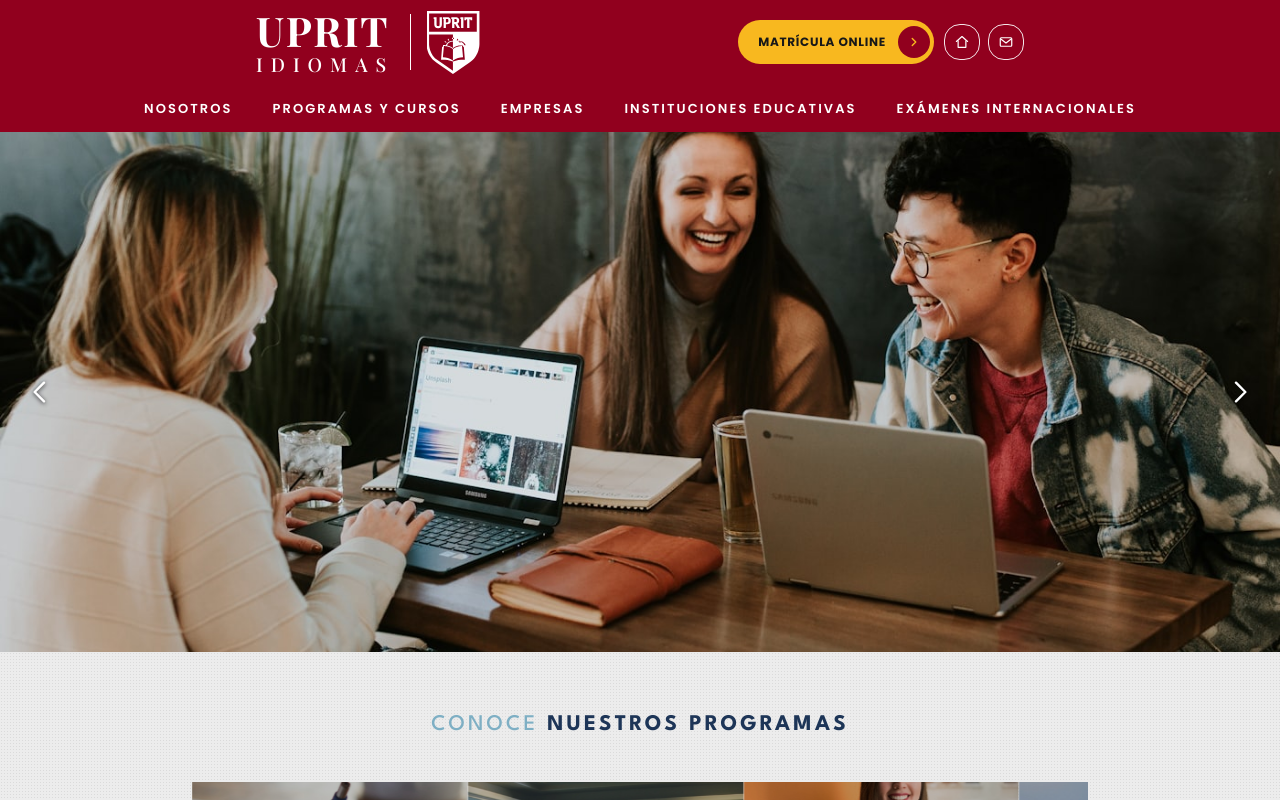
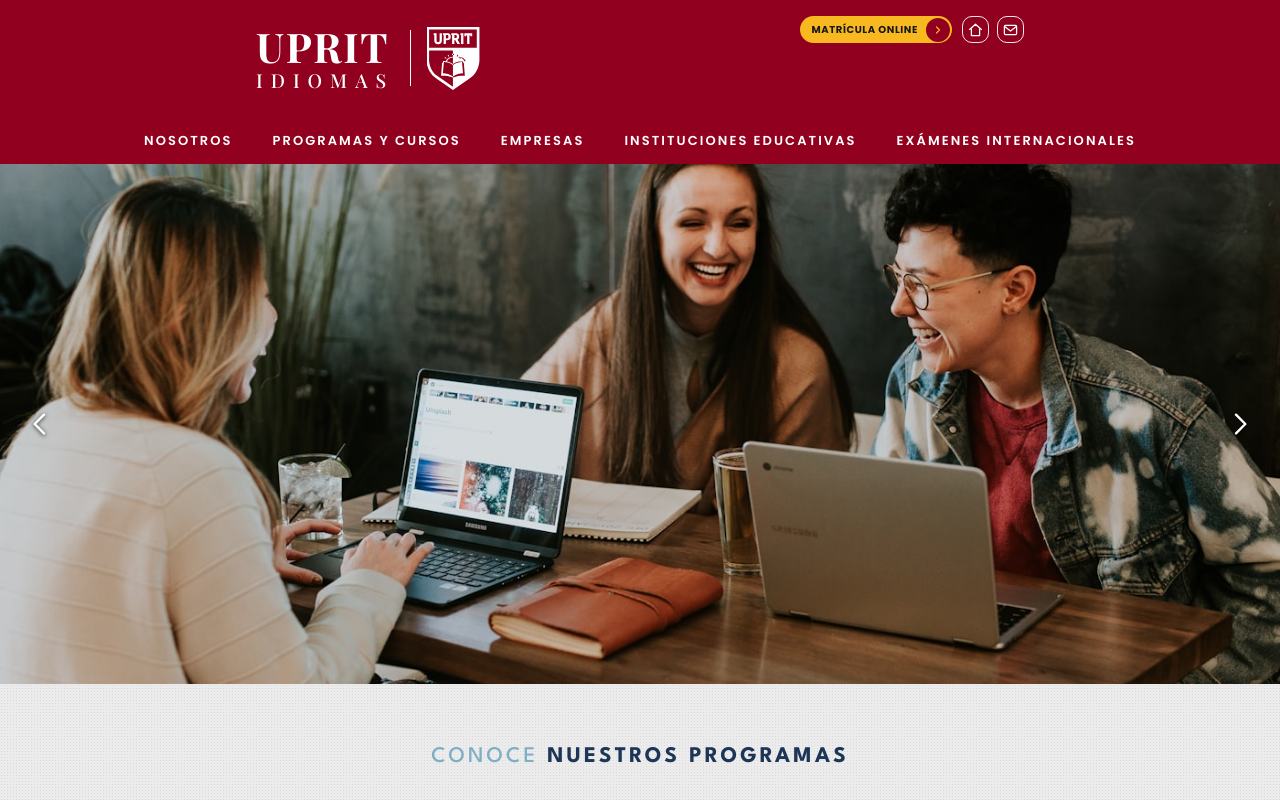
Before and after one commit to jhon-livias/uprit-languages, a React (Vite) app in the folder frontend/: page / in a window 1280 px wide. Shown: the top 800 px of the page. Built offline with nearby package versions, Linux system fonts and the light colour scheme.

Commit message:
fix banner

```diff
--- a/frontend/src/layouts/Brand.tsx
+++ b/frontend/src/layouts/Brand.tsx
@@ -8,7 +8,7 @@ export const Brand = ({ href = "/" }: BrandProps) => {
   return (
     <a
       href={href}
-      className="flex items-center gap-4 text-white focus-visible:outline-2 focus-visible:outline-offset-4 focus-visible:outline-cta"
+      className="flex items-center gap-4 text-white h-[84px] focus-visible:outline-2 focus-visible:outline-offset-4 focus-visible:outline-cta"
     >
       <span className="flex flex-col">
         <span className="font-serif text-[2.15rem] leading-none font-bold tracking-[0.04em] md:text-[2.55rem]">
--- a/frontend/src/layouts/Header/Header.tsx
+++ b/frontend/src/layouts/Header/Header.tsx
@@ -19,14 +19,15 @@ type IconLinkProps = {
   href: string
   label: string
   children: ReactNode
+  className?: string
 }
 
 const iconBoxClass =
-  "grid size-9 place-items-center rounded-lg border border-white/90 text-white transition-colors duration-200 hover:bg-white hover:text-header focus-visible:outline-2 focus-visible:outline-offset-2 focus-visible:outline-cta"
+  "grid place-items-center rounded-md border border-white/90 text-white transition-colors duration-200 hover:bg-white hover:text-header focus-visible:outline-2 focus-visible:outline-offset-2 focus-visible:outline-cta"
 
-const IconLink = ({ href, label, children }: IconLinkProps) => {
+const IconLink = ({ href, label, children, className }: IconLinkProps) => {
   return (
-    <a href={href} aria-label={label} className={iconBoxClass}>
+    <a href={href} aria-label={label} className={clsx(iconBoxClass, className)}>
       {children}
     </a>
   )
@@ -37,16 +38,16 @@ const EnrollButton = ({ className }: { className?: string }) => {
     <a
       href={headerActions.enroll.href}
       className={clsx(
-        "inline-flex h-11 items-center gap-3 rounded-full bg-cta py-1 pr-1 pl-5 text-[12px] font-bold tracking-[0.06em] text-cta-fg uppercase transition duration-200 hover:brightness-110 focus-visible:outline-2 focus-visible:outline-offset-2 focus-visible:outline-white",
+        "inline-flex h-[27px] max-h-[27px] items-center gap-2 rounded-full bg-cta py-0 pr-0.5 pl-3 text-[10px] font-bold tracking-[0.06em] text-cta-fg uppercase transition duration-200 hover:brightness-110 focus-visible:outline-2 focus-visible:outline-offset-2 focus-visible:outline-white",
         className,
       )}
     >
       {headerActions.enroll.label}
       <span
-        className="grid size-8 place-items-center rounded-full bg-header text-cta"
+        className="grid size-6 place-items-center rounded-full bg-header text-cta"
         aria-hidden="true"
       >
-        <ChevronIcon className="size-3.5" />
+        <ChevronIcon className="size-3" />
       </span>
     </a>
   )
@@ -107,31 +108,32 @@ export const Header = ({ activeHref = "/" }: HeaderProps) => {
       </a>
 
       <div className={`relative z-20 ${layoutContainerClass}`}>
-        <div className="flex items-center justify-between gap-4 py-2.5">
+        <div className="flex items-start justify-between gap-4 py-4">
           <Brand />
 
-          <div className="flex items-center gap-2.5">
+          <div className="flex max-h-[27px] items-start justify-start gap-2.5">
             <EnrollButton className="hidden sm:inline-flex" />
-            <div className="hidden items-center gap-2 sm:flex">
-              <IconLink href={headerActions.home.href} label={headerActions.home.label}>
-                <HomeIcon className="size-4" />
+            <div className="hidden max-h-[27px] items-center gap-2 sm:flex">
+              <IconLink href={headerActions.home.href} label={headerActions.home.label} className="size-[27px]">
+                <HomeIcon className="h-[18px] w-[17px]" />
               </IconLink>
               <IconLink
                 href={headerActions.contact.href}
                 label={headerActions.contact.label}
+                className="size-[27px]"
               >
-                <MailIcon className="size-4" />
+                <MailIcon className="h-[18px] w-[17px]" />
               </IconLink>
             </div>
             <button
               type="button"
-              className={clsx(iconBoxClass, "lg:hidden")}
+              className={clsx(iconBoxClass, "size-[27px] lg:hidden")}
               aria-label={isMenuOpen ? "Cerrar menú de navegación" : "Abrir menú de navegación"}
               aria-expanded={isMenuOpen}
               aria-controls={menuId}
               onClick={() => setIsMenuOpen((open) => !open)}
             >
-              {isMenuOpen ? <CloseIcon className="size-5" /> : <MenuIcon className="size-5" />}
+              {isMenuOpen ? <CloseIcon className="size-6" /> : <MenuIcon className="size-6" />}
             </button>
           </div>
         </div>
@@ -182,7 +184,7 @@ export const Header = ({ activeHref = "/" }: HeaderProps) => {
           <p className="text-sm tracking-[0.16em] uppercase">Menú</p>
           <button
             type="button"
-            className={iconBoxClass}
+            className={clsx(iconBoxClass, "size-9")}
             aria-label="Cerrar menú de navegación"
             onClick={() => setIsMenuOpen(false)}
           >
@@ -215,10 +217,10 @@ export const Header = ({ activeHref = "/" }: HeaderProps) => {
         </ul>
 
         <div className="mt-auto flex gap-2">
-          <IconLink href={headerActions.home.href} label={headerActions.home.label}>
+          <IconLink href={headerActions.home.href} label={headerActions.home.label} className="size-9">
             <HomeIcon className="size-[18px]" />
           </IconLink>
-          <IconLink href={headerActions.contact.href} label={headerActions.contact.label}>
+          <IconLink href={headerActions.contact.href} label={headerActions.contact.label} className="size-9">
             <MailIcon className="size-[18px]" />
           </IconLink>
         </div>
```
